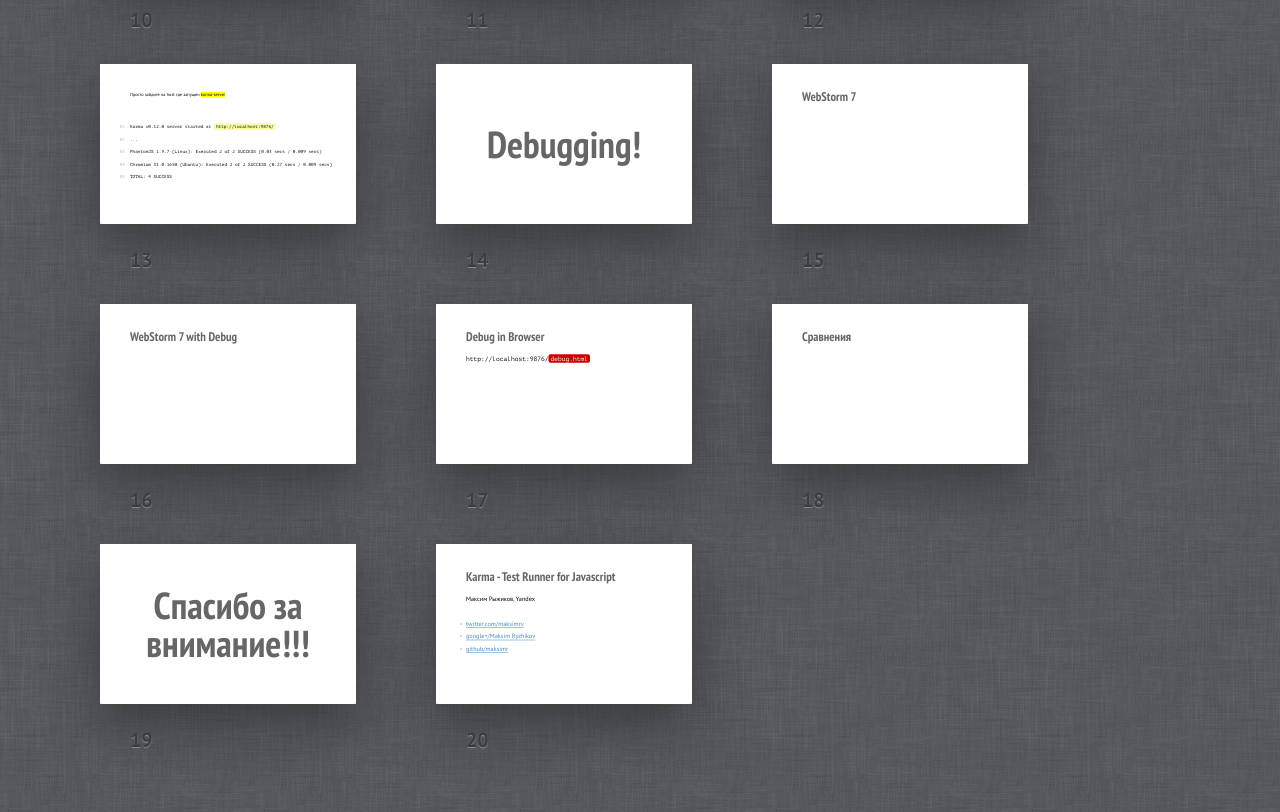
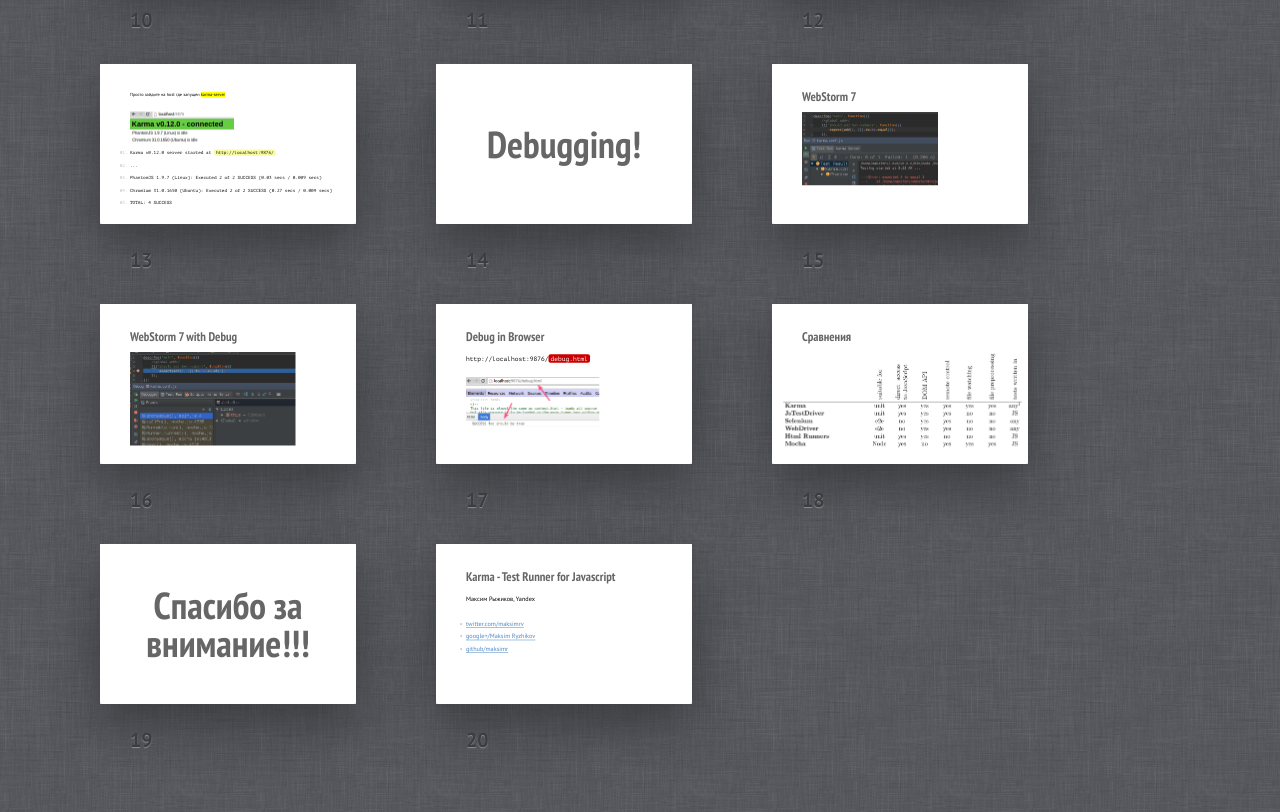
Before and after one commit to maksimr/p-karma, a website: page index.html in a window 1280 px wide. Shown: the part 1126-1938 px from the top of the page. Drawn offline with Linux system fonts and the light colour scheme; the site is published under a folder, as on GitHub Pages, so addresses that start at the root find nothing.

Commit message:
fix images

```diff
--- a/index.html
+++ b/index.html
@@ -157,7 +157,7 @@ The environment being one where they don`t have to set up loads of configuration
 
 	<section class="slide small-text" ><div>
 		<p>Просто зайдите на host где запущен <mark>karma-server</mark></p>
-<img src="/img/karma-connect.png" alt="">
+<img src="img/karma-connect.png" alt="">
 <pre><code class="language-sh">Karma v0.12.0 server started at <mark>http://localhost:9876/</mark></code>
 <code>...</code>
 <code>PhantomJS 1.9.7 (Linux): Executed 2 of 2 SUCCESS (0.03 secs / 0.009 secs)</code>
@@ -173,26 +173,26 @@ The environment being one where they don`t have to set up loads of configuration
 
 	<section class="slide " ><div>
 		<h2>WebStorm 7</h2>
-<img src="/img/karma-webstorm.png" alt="">
+<img src="img/karma-webstorm.png" alt="">
 
 	</div></section>
 
 	<section class="slide " ><div>
 		<h2>WebStorm 7 with Debug</h2>
-<img src="/img/karma-debug.png" alt="">
+<img src="img/karma-debug.png" alt="">
 
 	</div></section>
 
 	<section class="slide " ><div>
 		<h2>Debug in Browser</h2>
 <pre><code class="language-sh">http://localhost:9876/<mark class="important">debug.html</mark></code></pre>
-<img src="/img/karma-html-debug.png" alt="">
+<img src="img/karma-html-debug.png" alt="">
 
 	</div></section>
 
 	<section class="slide compare" ><div>
 		<h2>Сравнения</h2>
-<img src="/img/karma-compare.png" alt="">
+<img src="img/karma-compare.png" alt="">
 
 	</div></section>
 
```
Also changed, not shown: index.md (+5 -5 lines).
